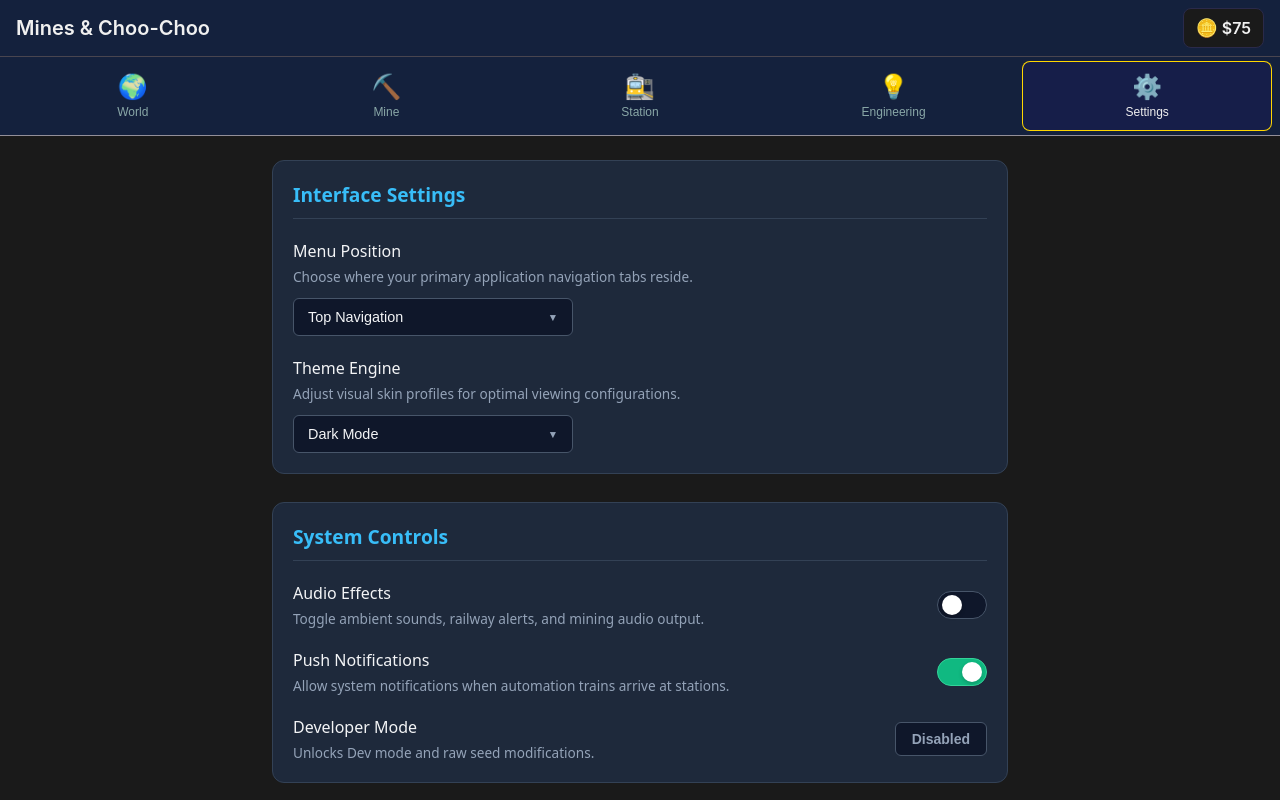
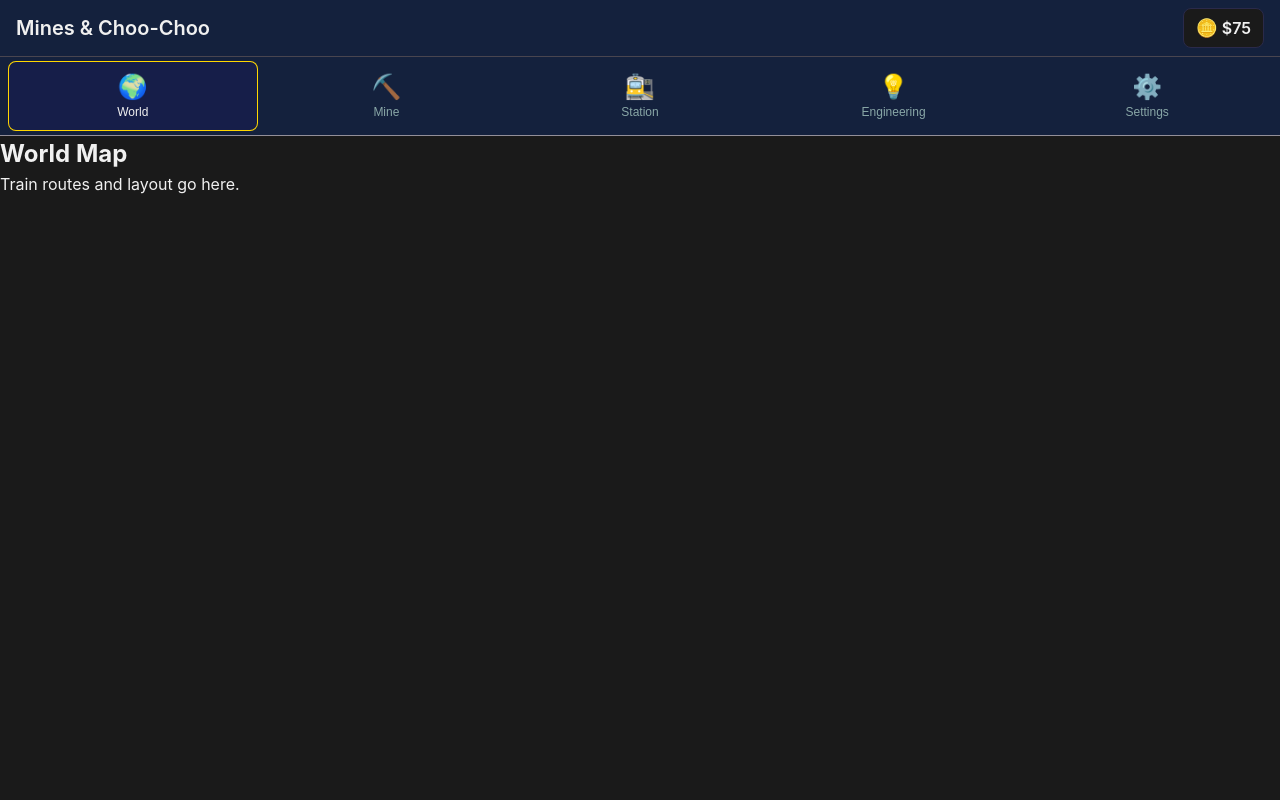
Before and after one commit to SM-26/MCC, a Svelte app: page / in a window 1280 px wide. Built offline with nearby package versions, Linux system fonts and the light colour scheme.

Commit message:
added default toggle to the settings tab

```diff
--- a/src/App.svelte
+++ b/src/App.svelte
@@ -5,7 +5,7 @@
   import { getScreenSize } from './lib/sizes';
   import Splash from './components/Splash.svelte';
   import { debouncedSave, getSaveSnapshot } from './logic/save.svelte';
-  import SettingsView from './components/SettingsView.svelte';
+  import SettingsView from './views/SettingsView.svelte';
   import { toastState } from './components/GameTooltip.svelte';
 
   // State flag to prevent the initial boot tracking from triggering an instant disk save
@@ -24,14 +24,12 @@
   }
 
   onMount(() => {
-    // Sync the navigation UI layout state to match whatever was loaded in main.ts
-    navigation.navbarPosition = gameState.settings.navbarPosition;
-
-    // Allow a single microtask tick for Svelte's reactivity engine to settle
-    // before turning on the autosave listener
-    Promise.resolve().then(() => {
-      isReadyToSave = true;
-    });
+    // Logic: Respect the user's saved preference
+    if (gameState.settings.defaultView === 'world') {
+      navigation.activeTab = 'world';
+    }
+    // If 'last-active', we do nothing because navigation.activeTab
+    // was already set to the saved value by loadGame() in your save logic.
 
     window.addEventListener('resize', updateScreenSize);
     updateScreenSize();
@@ -39,29 +37,22 @@
     setTimeout(() => {
       appContext.isLoading = false;
       appContext.splashVisible = false;
-    }, 1000);
+      isReadyToSave = true;
+    }, 2500);
 
     return () => window.removeEventListener('resize', updateScreenSize);
   });
 
-  // Effect 1: Handle synchronization between your navigation layout and state settings safely
   $effect(() => {
-    const targetPos = navigation.navbarPosition;
-    if (gameState.settings.navbarPosition !== targetPos) {
-      gameState.settings.navbarPosition = targetPos;
-    }
-  });
+    // Snapshot everything, including the active tab
+    const snapshot = {
+      ...getSaveSnapshot(),
+      activeTab: navigation.activeTab,
+    };
 
-  // Effect 2: Deeply watch the entire state tree for any changes
-  $effect(() => {
-    // Stringifying a snapshot forces Svelte 5 to watch every deep object/array change
-    JSON.stringify(getSaveSnapshot());
+    JSON.stringify(snapshot);
 
-    // Exit early if the application is just running its initial dependency registration loop
-    if (!isReadyToSave) {
-      return;
-    }
-
+    if (!isReadyToSave) return;
     debouncedSave();
   });
 
@@ -126,43 +117,28 @@
     </header>
 
     <Tabs.Root bind:value={navigation.activeTab}>
-      <Tabs.List class="nav-{navigation.navbarPosition}">
+      <Tabs.List class="nav-{gameState.settings.navbarPosition}">
         {#each navigation.tabs as tab (tab)}
-          {@const config = tabConfig[tab]}
+          {@const config = tabConfig[tab] ?? { label: tab, icon: '🚂' }}
+          {@const isCompact = appContext.screenSize === 'xs' || appContext.screenSize === 'sm'}
+          {@const isVisible = !isCompact || navigation.activeTab === tab}
 
-          <Tabs.Trigger value={tab} title={config?.label || tab}>
-            <span class="tab-icon">{config?.icon || '🚂'}</span>
-            {#if (appContext.screenSize !== 'xs' && appContext.screenSize !== 'sm') || navigation.activeTab === tab}
-              <span class="tab-label">{config?.label || tab}</span>
+          <Tabs.Trigger value={tab} title={config.label}>
+            <span class="tab-icon">{config.icon}</span>
+
+            {#if isVisible}
+              <span class="tab-label">{config.label}</span>
             {/if}
           </Tabs.Trigger>
         {/each}
       </Tabs.List>
 
       <main class="tab-content">
-        {#if navigation.activeTab === 'world'}
-          <Tabs.Content value="world">{@render WorldView()}</Tabs.Content>
-        {:else}
-          {#if navigation.activeTab === 'mine'}
-            <Tabs.Content value="mine">{@render MineView()}</Tabs.Content>
-          {:else}
-            {#if navigation.activeTab === 'station'}
-              <Tabs.Content value="station">{@render StationView()}</Tabs.Content>
-            {:else}
-              {#if navigation.activeTab === 'engineeringIdeas'}
-                <Tabs.Content value="engineeringIdeas">{@render EngineeringView()}</Tabs.Content>
-              {:else}
-                {#if navigation.activeTab === 'settings'}
-                  <Tabs.Content value="settings">
-                    <SettingsView />
-                  </Tabs.Content>
-                {:else}
-                  <div class="placeholder-content"><p>Coming soon...</p></div>
-                {/if}
-              {/if}
-            {/if}
-          {/if}
-        {/if}
+        <Tabs.Content value="world">{@render WorldView()}</Tabs.Content>
+        <Tabs.Content value="mine">{@render MineView()}</Tabs.Content>
+        <Tabs.Content value="station">{@render StationView()}</Tabs.Content>
+        <Tabs.Content value="engineeringIdeas">{@render EngineeringView()}</Tabs.Content>
+        <Tabs.Content value="settings"><SettingsView /></Tabs.Content>
       </main>
     </Tabs.Root>
 
@@ -276,15 +252,6 @@
     overflow-y: auto;
   }
 
-  .placeholder-content {
-    display: flex;
-    align-items: center;
-    justify-content: center;
-    height: 100%;
-    color: var(--mcc-text-muted);
-    font-size: 1.25rem;
-  }
-
   /* --- 6. Toast --- */
   .global-toast-notification {
     position: fixed;
--- a/src/logic/save.svelte.ts
+++ b/src/logic/save.svelte.ts
@@ -5,7 +5,7 @@
  * All save events are logged via logger.ts for audit trail.
  */
 
-import { gameState } from '../stores/index.svelte';
+import { gameState, navigation } from '../stores/index.svelte';
 import { log } from '../lib/logger';
 
 // Centralized Version Control
@@ -36,10 +36,11 @@ function getInitialState() {
     },
     settings: {
       navbarPosition: 'top' as const,
+      defaultView: 'world' as const,
       devMode: false,
       soundEnabled: false,
       notificationsEnabled: true,
-      appVersion: '0.0.0',
+      appVersion: '0.0.1',
       commitHash: 'abc#123',
       commitMessage: 'Initial build commit',
       theme: 'dark' as const,
@@ -149,7 +150,11 @@ export function loadGame(): void {
     gameState.mines = finalState.mines;
     gameState.meta = finalState.meta;
     gameState.settings = finalState.settings;
-
+    // Apply navigation state from load
+    const savedNav = (parsed.data as any)?.navigation;
+    if (savedNav?.activeTab) {
+      navigation.activeTab = savedNav.activeTab;
+    }
     log.info(
       'load',
       `Full game state loaded from localStorage (version ${String(parsed.version)}, timestamp ${String(parsed.timestamp)})`,
@@ -206,6 +211,9 @@ export function getSaveSnapshot() {
     mines: $state.snapshot(gameState.mines),
     meta: $state.snapshot(gameState.meta),
     settings: $state.snapshot(gameState.settings),
+    navigation: {
+      activeTab: navigation.activeTab,
+    },
   };
 }
 /**
--- a/src/stores/index.svelte.ts
+++ b/src/stores/index.svelte.ts
@@ -1,8 +1,14 @@
-import type { AppContext, GameState, NavigationState, PWAInstallState } from '../types';
+import type {
+  AppContext,
+  GameState,
+  NavigationState,
+  PWAInstallState,
+  NavPosition,
+} from '../types';
 import { TabsList } from '../types';
 import { log } from '../lib/logger';
 
-// 1. Application context store
+// 1. Application context
 export const appContext = $state<AppContext>({
   isPWAInstalled: false,
   isLoading: true,
@@ -10,22 +16,17 @@ export const appContext = $state<AppContext>({
   screenSize: 'md',
 });
 
-// 2. Game state store
-const minesInitialState = {
-  activePlot: 0,
-  plots: [],
-  selectedMiner: null,
-  draggedMiner: null,
-  lastTick: 0,
-};
-/**
- * Bootstrapper function that builds the initial state.
- * If a save exists in localStorage, it safely reads it before Svelte boots up.
- */
-function bootstrapState(): GameState {
-  const baseData: GameState = {
+// 2. Helper to get default baseline
+function getInitialState(): GameState {
+  return {
     money: 75,
-    mines: minesInitialState,
+    mines: {
+      activePlot: 0,
+      plots: [],
+      selectedMiner: null,
+      draggedMiner: null,
+      lastTick: 0,
+    },
     meta: {
       engineeringIdeas: 0,
       resetCount: 0,
@@ -34,6 +35,7 @@ function bootstrapState(): GameState {
     },
     settings: {
       navbarPosition: 'top',
+      defaultView: 'world',
       devMode: false,
       soundEnabled: false,
       notificationsEnabled: true,
@@ -44,14 +46,19 @@ function bootstrapState(): GameState {
       worldSeed: '123456',
     },
   };
+}
 
-  // Check if we are running in a browser environment
+// 3. Game state initialization
+function bootstrapState(): GameState {
+  const baseData = getInitialState();
+
   if (typeof window !== 'undefined') {
     try {
       const saved = localStorage.getItem('mcc_save');
       if (saved) {
         const parsed = JSON.parse(saved);
         if (parsed?.data) {
+          // Merge logic
           baseData.money = parsed.data.money ?? baseData.money;
           baseData.settings = { ...baseData.settings, ...parsed.data.settings };
           baseData.meta = { ...baseData.meta, ...parsed.data.meta };
@@ -61,43 +68,22 @@ function bootstrapState(): GameState {
     } catch (e) {
       log.error('bootstrapState', 'Failed to read localStorage:', e);
     }
-
-    // 2. Read runtime text payloads from your local static asset build file
-    try {
-      fetch('/src/assets/git-info.txt')
-        .then((res) => res.text())
-        .then((text) => {
-          const lines = text
-            .split('\n')
-            .map((l) => l.trim())
-            .filter(Boolean);
-          if (lines.length >= 2) {
-            baseData.settings.commitHash = lines[0];
-            baseData.settings.commitMessage = lines[1];
-          }
-        });
-    } catch (e) {
-      log.error('fetch git-info', 'Could not fetch compile telemetry info:', e);
-    }
   }
-
   return baseData;
 }
 
-// Initialize the proxy state tree using our bootstrapped configuration
 export const gameState = $state<GameState>(bootstrapState());
 
-// 3. Navigation store
+// 4. Navigation store
 export const navigation = $state<NavigationState>({
   activeTab: 'settings',
   tabs: [...TabsList],
-  navbarPosition: 'top',
   showLabels: true,
   showEmojis: true,
   showActiveLabel: false,
 });
 
-// 4. PWA installation store
+// 5. PWA state
 export const pwaInstall = $state<PWAInstallState>({
   visible: false,
   shouldShow: true,
--- a/src/types.ts
+++ b/src/types.ts
@@ -30,6 +30,7 @@ export interface GameState {
   // mineLevel: number; // I don't think we need this
   settings: {
     navbarPosition: NavPosition;
+    defaultView: 'world' | 'last-active';
     devMode: boolean;
     soundEnabled: boolean;
     notificationsEnabled: boolean;
@@ -44,7 +45,6 @@ export interface GameState {
 export interface NavigationState {
   activeTab: TabId;
   tabs: TabId[];
-  navbarPosition: NavPosition;
   showLabels: boolean; // Desktop mode (true = text labels, false = emojis only)
   showEmojis: boolean; // Emoji fallback (true = show emojis, false = hide)
   showActiveLabel: boolean; // Will be initialized in App.svelte based on screen size
--- a/src/components/SettingsView.svelte
+++ b/src/views/SettingsView.svelte
@@ -2,7 +2,7 @@
   import { Toggle, Switch, Button, AlertDialog, Select } from 'bits-ui';
   import { gameState, navigation } from '../stores/index.svelte';
   import { manualSave, resetProgress } from '../logic/save.svelte';
-  import GameTooltip from './GameTooltip.svelte';
+  import GameTooltip from '../components/GameTooltip.svelte';
   import type { NavPosition, Themes } from '../types';
 
   import appVersion from '../assets/version.txt?raw';
@@ -34,7 +34,8 @@
   ] satisfies SelectOption<Themes>[];
 
   const currentPositionLabel = $derived(
-    positionOptions.find((o) => o.value === navigation.navbarPosition)?.label ?? 'Select Position',
+    positionOptions.find((o) => o.value === gameState.settings.navbarPosition)?.label ??
+      'Select Position',
   );
 
   const currentThemeLabel = $derived(
@@ -59,7 +60,7 @@
         >
       </div>
 
-      <Select.Root type="single" bind:value={navigation.navbarPosition}>
+      <Select.Root type="single" bind:value={gameState.settings.navbarPosition}>
         <Select.Trigger class="select-trigger">
           <span>{currentPositionLabel}</span>
           <span class="select-arrow">▼</span>
@@ -114,7 +115,24 @@
 
   <section class="settings-section">
     <h2 class="section-title">System Controls</h2>
+    <div class="setting-item flex-row">
+      <div class="setting-info">
+        <span class="setting-label">Default View</span>
+        <span class="setting-description"
+          >Select whether to start at the World map or return to your previous tab.</span
+        >
+      </div>
 
+      <Toggle.Root
+        pressed={gameState.settings.defaultView === 'last-active'}
+        onPressedChange={(pressed) => {
+          gameState.settings.defaultView = pressed ? 'last-active' : 'world';
+        }}
+        class="toggle-root"
+      >
+        <span>{gameState.settings.defaultView === 'last-active' ? 'Last Active' : 'World'}</span>
+      </Toggle.Root>
+    </div>
     <div class="setting-item flex-row">
       <div class="setting-info">
         <span class="setting-label">Audio Effects</span>
@@ -144,7 +162,7 @@
         <span class="setting-label">Developer Mode</span>
         <span class="setting-description">Unlocks Dev mode and raw seed modifications.</span>
       </div>
-      <Toggle.Root bind:pressed={gameState.settings.devMode} class="toggle-root">
+      <Toggle.Root class="toggle-root dev-mode" bind:pressed={gameState.settings.devMode}>
         <span>{gameState.settings.devMode ? 'Active' : 'Disabled'}</span>
       </Toggle.Root>
     </div>
@@ -300,8 +318,7 @@
     border-radius: 6px;
     font-family: monospace;
     font-size: 0.9rem;
-    width: 100%;
-    max-width: 240px;
+    width: 90px;
     outline: none;
     box-shadow: 0 0 10px rgba(245, 158, 11, 0.1);
   }
@@ -424,7 +441,8 @@
     transition: all 0.2s ease;
   }
 
-  :global(.toggle-root[data-state='on']) {
+  /* Add this specific override for the Dev Mode toggle */
+  :global(.toggle-root.dev-mode[data-state='on']) {
     background: rgba(245, 158, 11, 0.15);
     border-color: #f59e0b;
     color: #fbbf24;
```
Also changed, not shown: 1 other file (tests, documents, lock files or other folders).
